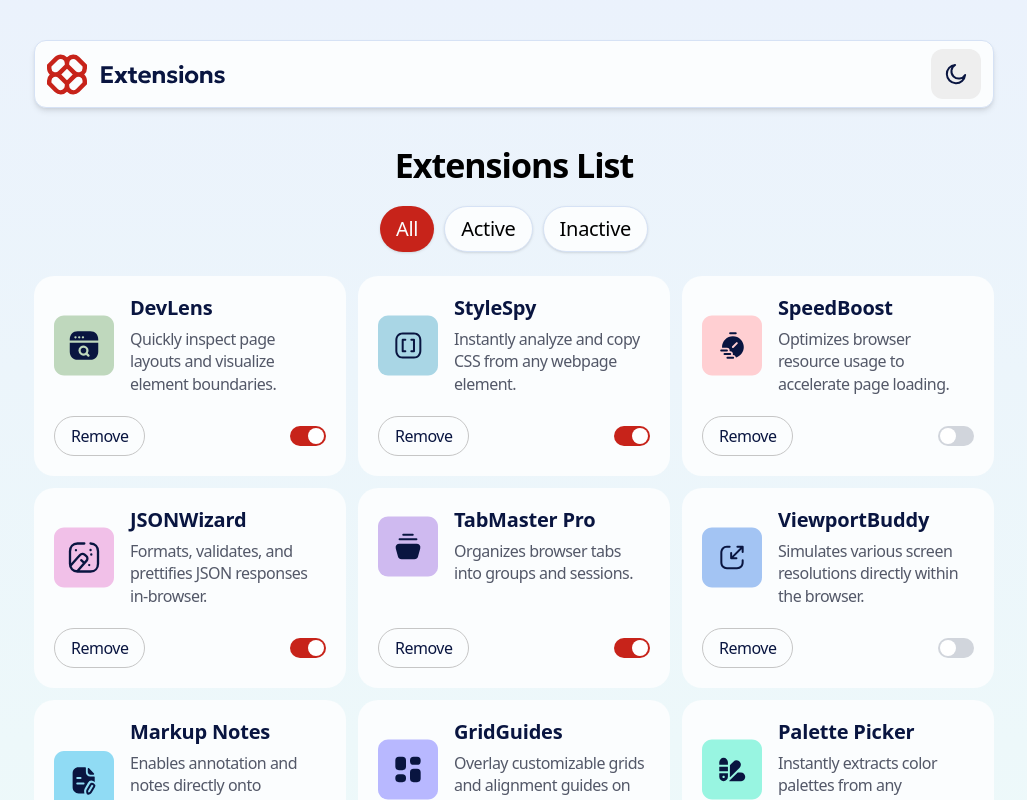
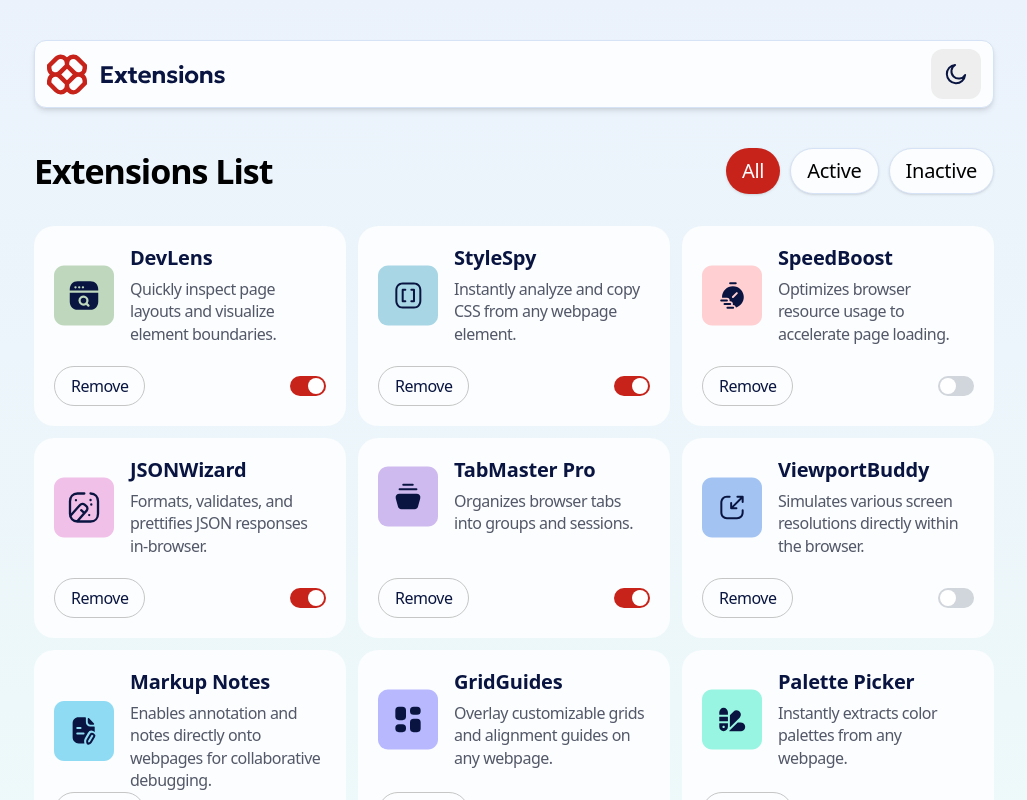
Before and after one commit to anet-eny/browser-extension-manager, a React (Vite) app: page / in a window 1280 px wide. Shown: the top 800 px of the page, without its empty margins (126-1153 px from the left). Built offline with nearby package versions, Linux system fonts and the light colour scheme.

Commit message:
Update main layout in the Home component

```diff
--- a/src/components/FilterButton.jsx
+++ b/src/components/FilterButton.jsx
@@ -5,7 +5,7 @@ export default function FilterButton({ value, children }) {
   const { filter, setFilter } = useContext(ExtensionsContext);
 
   const baseClasses =
-    "px-4 py-2 text-preset-3 bg-neutral-0 dark:bg-neutral-700 rounded-full shadow-sm border border-neutral-200 dark:border-neutral-600";
+    "px-4 py-2 text-preset-3 bg-neutral-0 dark:bg-neutral-700 rounded-full shadow-sm border border-neutral-200 dark:border-neutral-600 cursor-pointer";
   const activeClasses =
     "text-preset-4 border-none text-neutral-0 dark:text-neutral-900 bg-red-700 dark:bg-red-400";
 
--- a/src/pages/Home.jsx
+++ b/src/pages/Home.jsx
@@ -13,13 +13,15 @@ export default function Home() {
     <div className="max-w-5xl min-h-screen mx-auto pt-5 sm:pt-6 lg:pt-10 px-4 sm:px-8">
       <Header />
 
-      <main className="flex flex-col justify-center items-center my-10 gap-6 dark:text-neutral-0">
+      <main className="flex flex-col justify-center my-10 gap-6 sm:gap-8 dark:text-neutral-0">
+        <div className="flex flex-col sm:flex-row justify-center sm:justify-between items-center gap-6">
           <h1 className="text-preset-1">Extensions List</h1>
           <nav className="flex gap-2.5">
             <FilterButton value="all">All</FilterButton>
             <FilterButton value="active">Active</FilterButton>
             <FilterButton value="inactive">Inactive</FilterButton>
           </nav>
+        </div>
 
         {items.length === 0 ? (
           <div>No extensions found</div>
```
Lines whose indentation alone changed are shown as unchanged.
